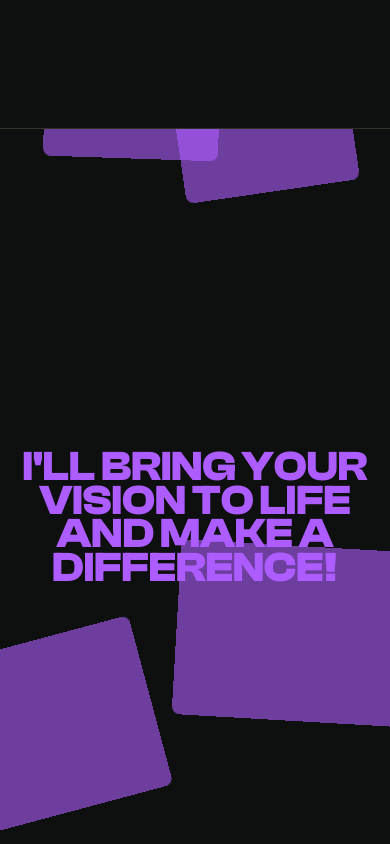
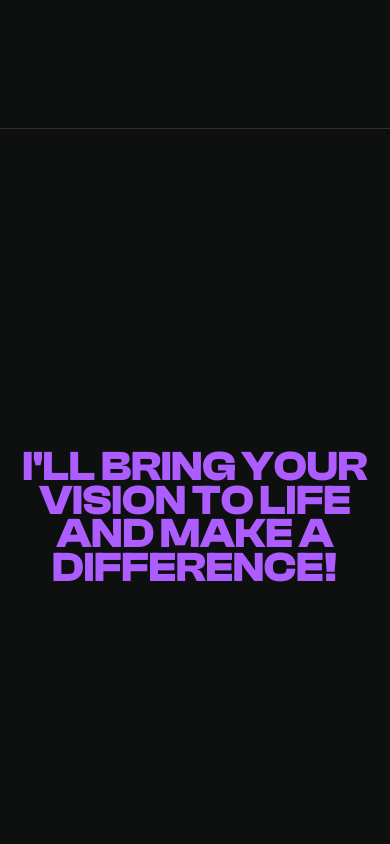
Before and after one commit to michaelcanonizado/michaelcanonizado, a Next.js app: page / in a window 390 px wide. Shown: the part 5140-5984 px from the top of the page. Built offline with nearby package versions, Linux system fonts and the light colour scheme.

Commit message:
fix: hide cards in <Closing/> on smaller screens

```diff
--- a/src/app/_sections/closing/index.tsx
+++ b/src/app/_sections/closing/index.tsx
@@ -52,7 +52,7 @@ const Closing = ({ className }: ComponentBaseProps) => {
         className
       )}
     >
-      <div className='absolute inset-0 z-0'>
+      <div className='absolute inset-0 z-0 hidden lg:block'>
         <motion.div
           style={{
             rotate: TLrotate,
```
